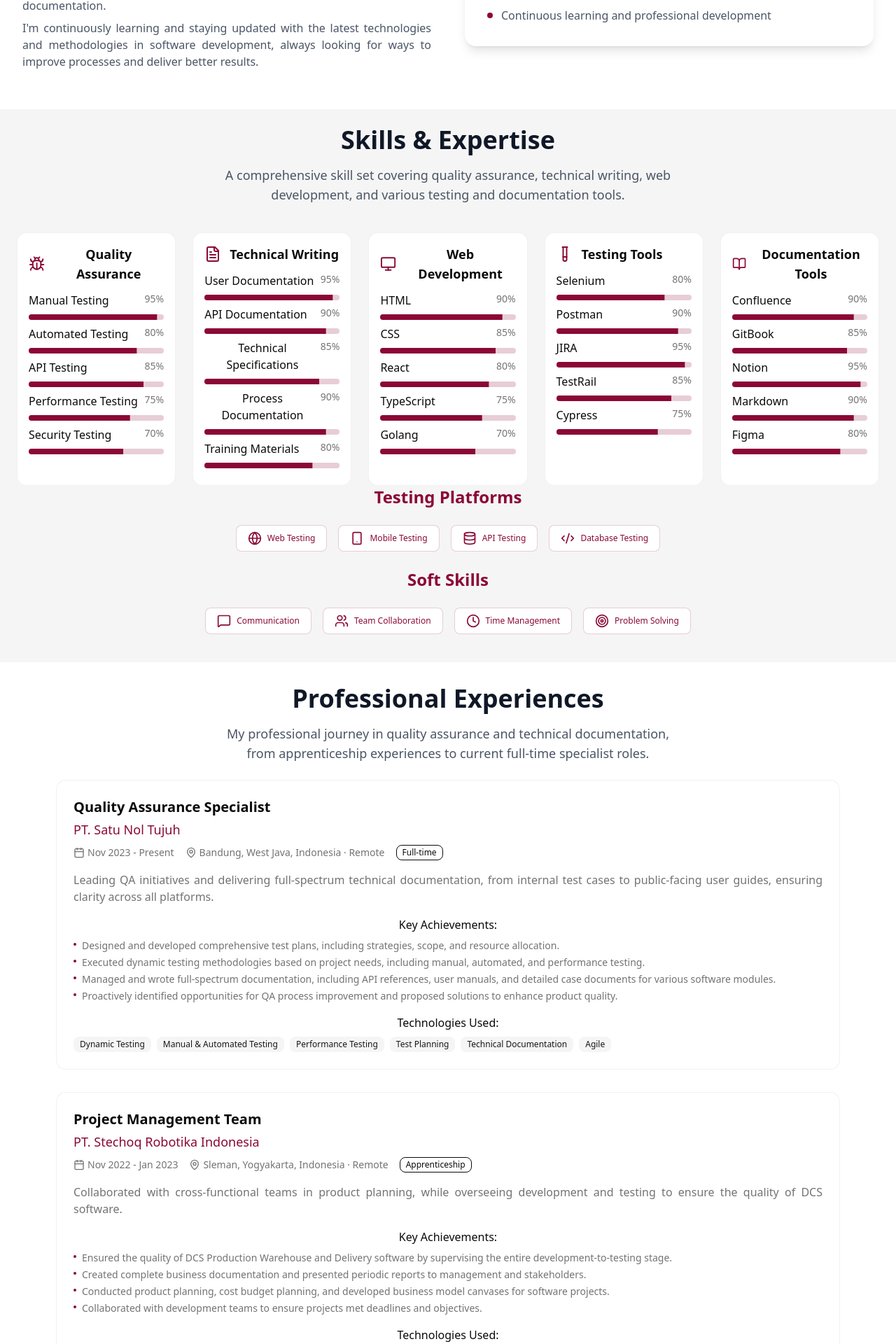
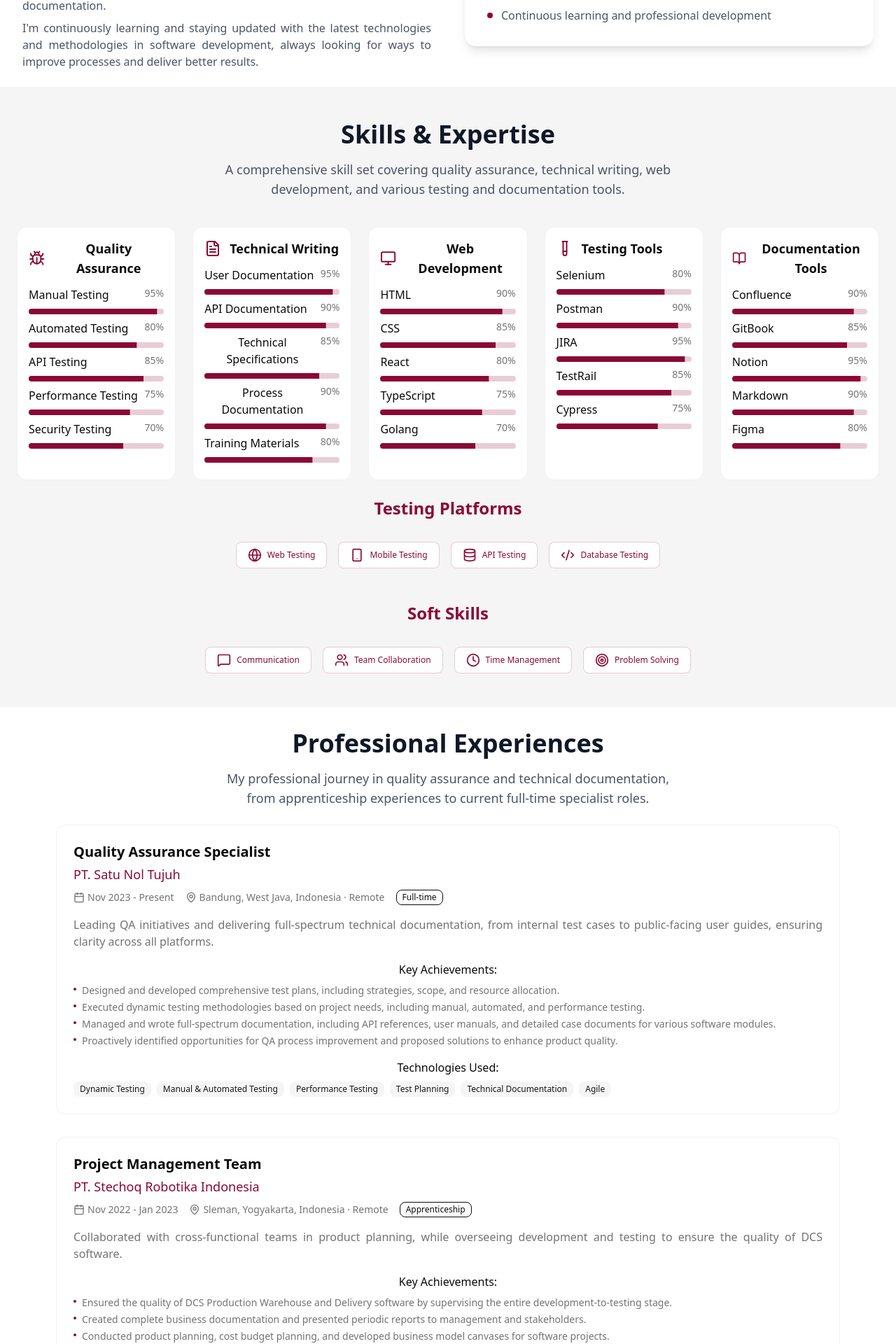
Before and after one commit to bellatrijuliana/bella-portfolio, a React (Vite) app: page / in a window 1280 px wide. Shown: the part 1476-3396 px from the top of the page at 70% size. Built offline with nearby package versions, Linux system fonts and the light colour scheme.

Commit message:
edit bagian skill

```diff
--- a/src/components/Contact.tsx
+++ b/src/components/Contact.tsx
@@ -225,7 +225,7 @@ export function Contact() {
                     </div>
                     <div>
                       <h4 className="font-semibold text-gray-900 text-left">{service.title}</h4>
-                      <p className="text-sm text-gray-600">{service.description}</p>
+                      <p className="text-justify text-sm text-gray-600">{service.description}</p>
                     </div>
                   </div>
                 ))}
--- a/src/components/Experiences.tsx
+++ b/src/components/Experiences.tsx
@@ -91,7 +91,7 @@ export function Experience() {
   ];
 
   return (
-    <section id="experience" className="bg-white">
+    <section id="experience" className="bg-white mt-8">
       <div className="container max-w-6xl mx-auto px-4 mb-8">
         <motion.div
           initial={{ opacity: 0, y: 30 }}
@@ -176,7 +176,7 @@ export function Experience() {
 
           {/* Certifications */}
           <div>
-            <h3 className="text-3xl font-bold mb-2 text-center text-primary">
+            <h3 className="text-2xl font-semibold mb-2 text-center text-primary">
               Certifications & Training
             </h3>
             <p className="text-center text-muted-foreground mb-8 max-w-2xl mx-auto">
--- a/src/components/Projects.tsx
+++ b/src/components/Projects.tsx
@@ -123,7 +123,7 @@ export function Projects() {
                 {/* Content */}
                 <div className="px-6">
                   <CardHeader className="p-0 mb-2">
-                    <CardTitle className="text-xl text-gray-900 dark:text-white flex items-start gap-3">
+                    <CardTitle className="text-justify text-xl text-gray-900 dark:text-white flex items-start gap-3">
                       <IconComponent className="w-5 h-5 text-primary flex-shrink-0 mt-1" />
                       <span>{project.title}</span>
                     </CardTitle>
--- a/src/components/Skills.tsx
+++ b/src/components/Skills.tsx
@@ -92,8 +92,8 @@ export function Skills() {
   ];
 
   return (
-    <section id="skills" className="py-8">
-      <div className="bg-secondary">
+    <section id="skills" className="py-6 bg-secondary">
+      <div className="">
         <motion.div
           initial={{ opacity: 0, y: 30 }}
           whileInView={{ opacity: 1, y: 0 }}
@@ -136,7 +136,7 @@ export function Skills() {
 
           {/* Testing Platforms */}
           <div className="mb-6">
-            <h3 className="text-2xl font-semibold mb-6 text-center text-primary">
+            <h3 className="text-2xl font-semibold mb-2 py-6 text-center text-primary">
               Testing Platforms
             </h3>
             <div className="flex flex-wrap justify-center gap-4">
@@ -152,13 +152,13 @@ export function Skills() {
           </div>
 
           {/* Soft Skills */}
-          <div>
-            <h3 className="text-2xl font-semibold mb-6 text-center text-primary">
+          <div className="mb-6">
+            <h3 className="text-2xl font-semibold mb-2 py-6 text-center text-primary">
               Soft Skills
             </h3>
             <div className="flex flex-wrap justify-center gap-4">
               {softSkills.map((skill, index) => (
-                <Badge key={index} variant="outline" className="px-4 py-2 border-primary/20 text-primary bg-white mb-10">
+                <Badge key={index} variant="outline" className="px-4 py-2 border-primary/20 text-primary bg-white">
                   <div className="flex items-center space-x-2">
                     {skill.icon}
                     <span>{skill.name}</span>
```
